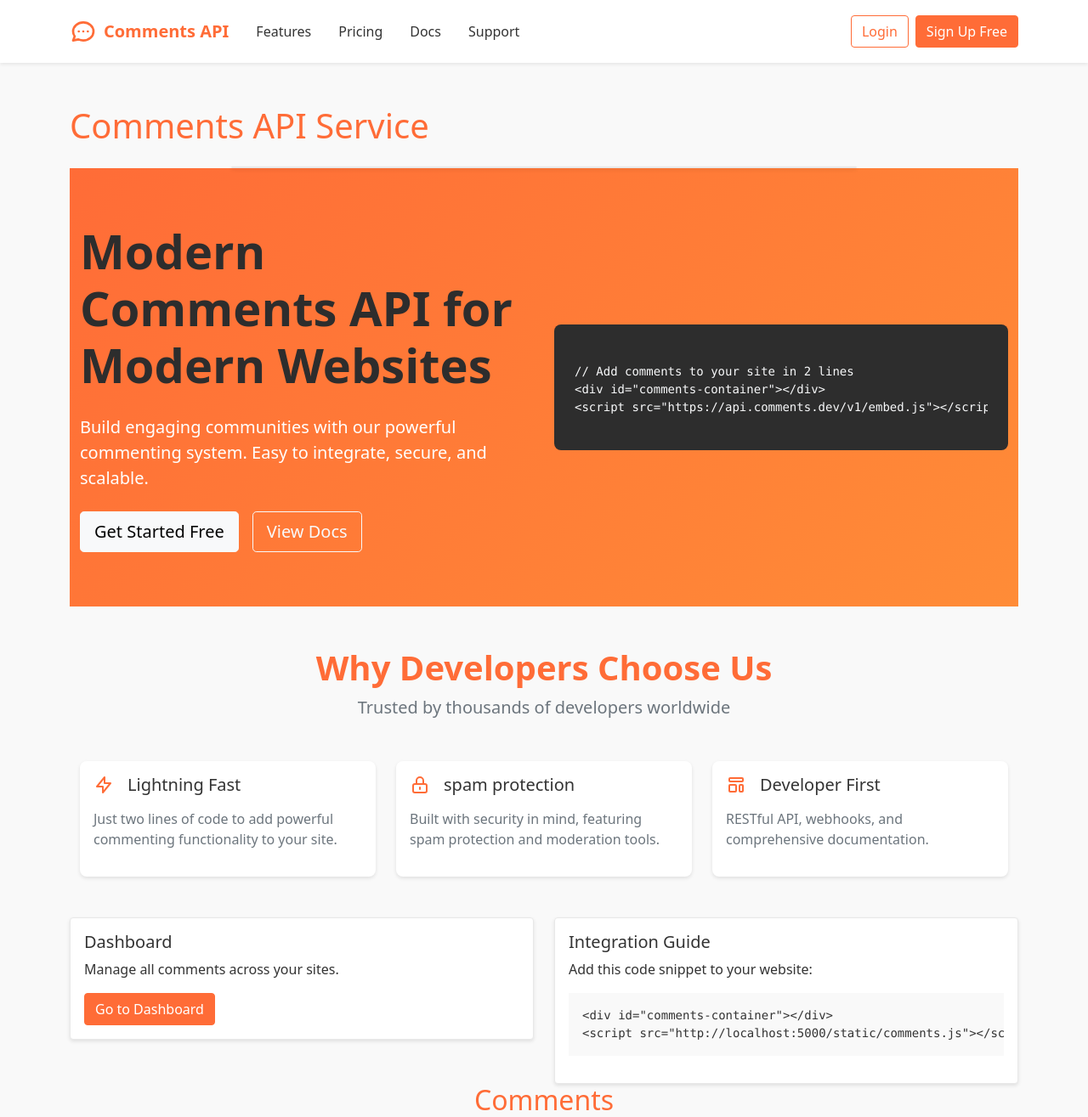
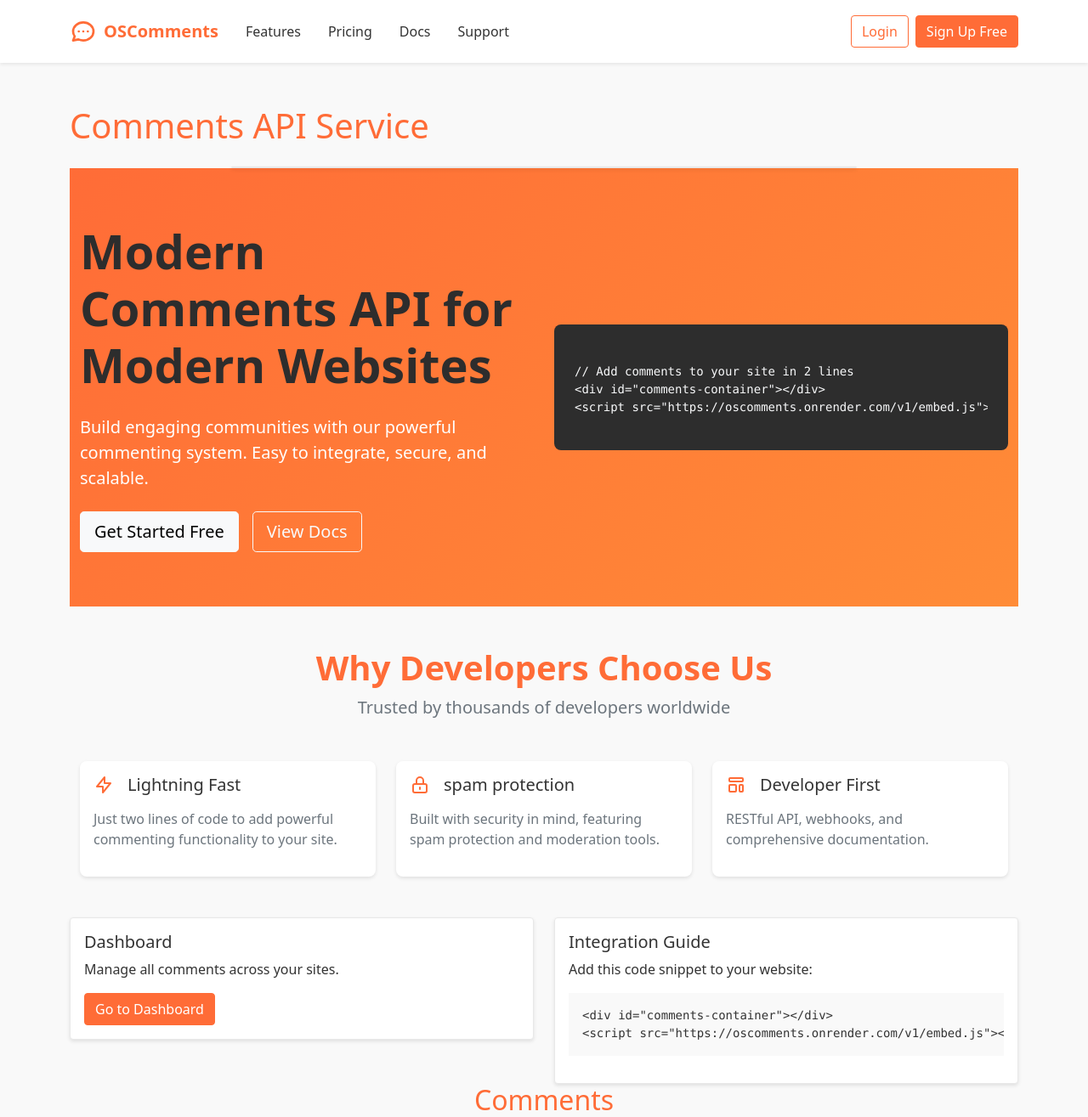
Before and after one commit to omkardkumbhar0/OSComments, a Flask app: page / in a window 1280 px wide. Shown: the top 1315 px of the page at 85% size. Run offline with Flask 2, Linux system fonts and the light colour scheme.

Commit message:
Update embed URLs to point to oscomments.onrender.com

```diff
--- a/templates/index.html
+++ b/templates/index.html
@@ -149,7 +149,7 @@
                               d="M8 12h.01M12 12h.01M16 12h.01M21 12c0 4.418-4.03 8-9 8a9.863 9.863 0 01-4.255-.949L3 20l1.395-3.72C3.512 15.042 3 13.574 3 12c0-4.418 4.03-8 9-8s9 3.582 9 8z">
                         </path>
                     </svg>
-                    <span class="fw-bold">Comments API</span>
+                    <span class="fw-bold">OSComments</span>
                 </a>
                 <button class="navbar-toggler" type="button" data-bs-toggle="collapse" data-bs-target="#navbarNav">
                     <span class="navbar-toggler-icon"></span>
@@ -233,7 +233,7 @@
                             <pre><code class="text-light">
 // Add comments to your site in 2 lines
 &lt;div id="comments-container"&gt;&lt;/div&gt;
-&lt;script src="https://api.comments.dev/v1/embed.js"&gt;&lt;/script&gt;</code></pre>
+&lt;script src="https://oscomments.onrender.com/v1/embed.js"&gt;&lt;/script&gt;</code></pre>
                         </div>
                     </div>
                 </div>
@@ -305,7 +305,7 @@
                         <h5 class="card-title">Integration Guide</h5>
                         <p class="card-text">Add this code snippet to your website:</p>
                         <pre class="bg-light p-3"><code>&lt;div id="comments-container"&gt;&lt;/div&gt;
-&lt;script src="http://localhost:5000/static/comments.js"&gt;&lt;/script&gt;</code></pre>
+&lt;script src="https://oscomments.onrender.com/v1/embed.js"&gt;&lt;/script&gt;</code></pre>
                     </div>
                 </div>
             </div>
--- a/test2.html
+++ b/test2.html
@@ -17,6 +17,7 @@
 <body>
     <div id="comments-container"></div>
 <script src="http://localhost:5000/static/js/comments.js"></script>
+<script src="https://oscomments.onrender.com/v1/embed.js"></script>
 <script>
     new CommentsWidget('comments-container', '1', 'lOe1sB11PnIZpSUQojO6taANE_ygDS3Cvn_0WSp_y5U');
 </script>
```
Also changed, not shown: templates/dashboard.html (+4 -15 lines), test.html (+5 -4 lines).
